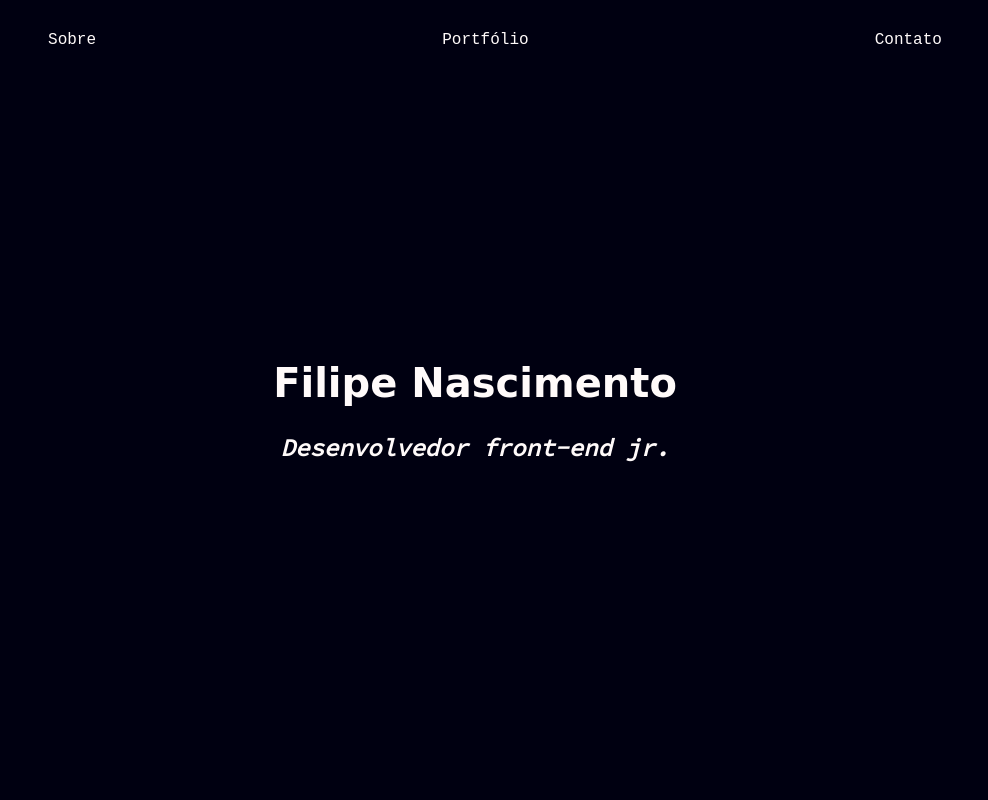
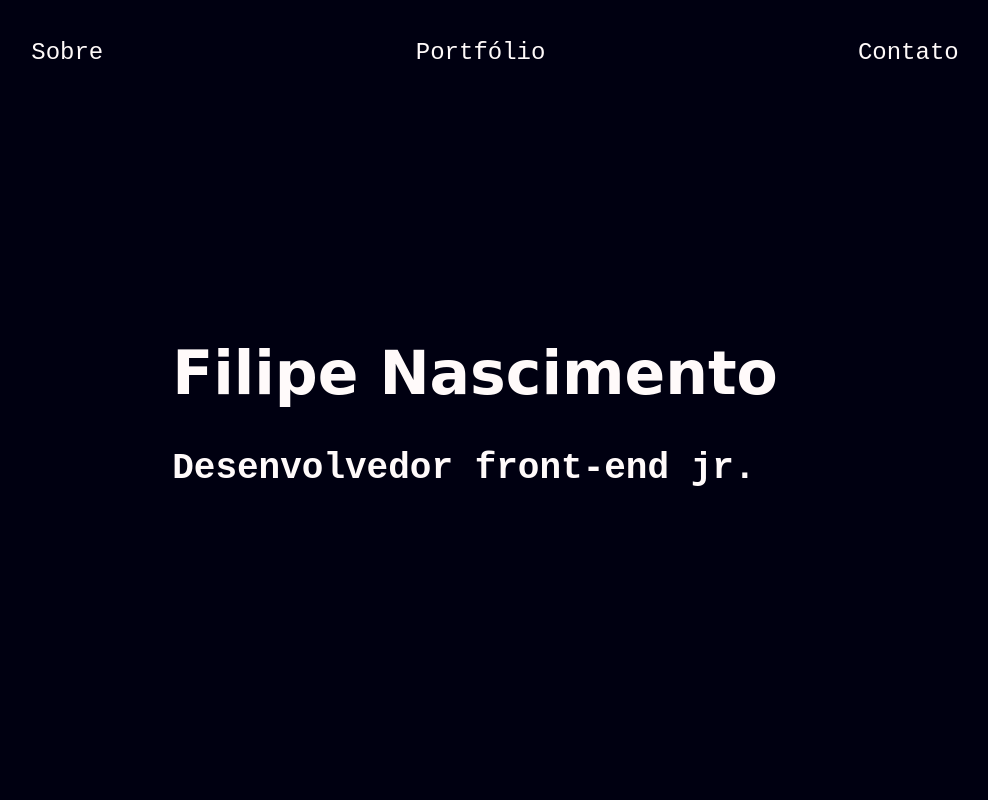
Before and after one commit to Filipegsn/filipegsn.github.io, a plain HTML site: page index.html in a window 1280 px wide. Shown: the top 800 px of the page, without its empty margins (165-1153 px from the left). Drawn offline with Linux system fonts and the light colour scheme; a web font is replaced by a local one.

Commit message:
alteração basicas de stylo

```diff
--- a/scss/style.scss
+++ b/scss/style.scss
@@ -6,7 +6,7 @@ $background: #001;
 $font-color: #FFFAFA;
 
 // TIPOGRAFIA
-@mixin tipo-1 ($size) {
+@mixin tipo-texto ($size) {
     font-family: 'Azeret Mono', monospace;
     @if $size == 12{
         font-size: 12px;
@@ -19,14 +19,14 @@ $font-color: #FFFAFA;
     }
 }
 
-@mixin tipo-2 ($size) {
+@mixin tipo-title ($size) {
     font-family: 'Merienda One', cursive;
     @if $size == 12{
         font-size: 2.5em;
     }
 }
 
-@mixin tipo-3 ($size) {
+@mixin tipo-sub ($size) {
     @if $size == 12{
         font-style: italic;
         font-family: 'Source Code Pro', monospace;
@@ -39,11 +39,11 @@ $font-color: #FFFAFA;
 body{
     background: $background;
     color: $font-color;
-    @include tipo-1(16);
+    @include tipo-texto(24);
 
     @media (max-width: 400px) {
         body{
-            font-size: 12px;
+            font-size: 16px;
         }
     }
 }
@@ -53,6 +53,10 @@ header{
     height: 100vh;
     justify-content: center;
     align-items: center;
+}
+
+nav{
+    background: $background;
 }
 
 .menu{
@@ -87,14 +91,14 @@ a:hover{
 }
 
 .title,
-.subtitle{
+.subitle{
     text-align: center;
 }
 
 .title{
-    @include tipo-2(12);
+    @include tipo-title(12);
 }
 
-.subtitle{
-    @include tipo-3(12);
+.subitle{
+    @include tipo-sub(12);
 }
```
Also changed, not shown: css/style.css.
